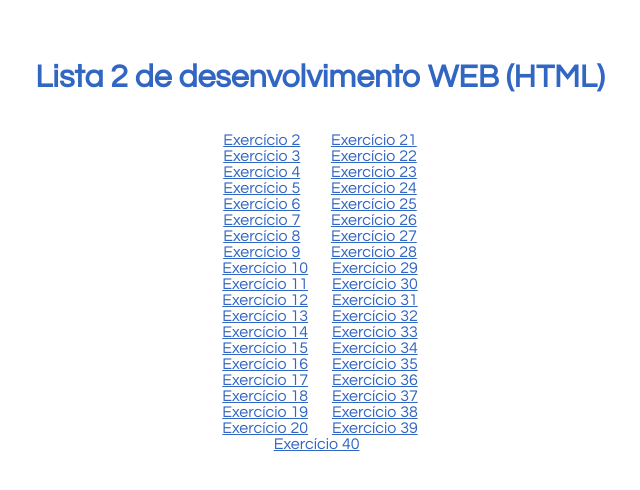
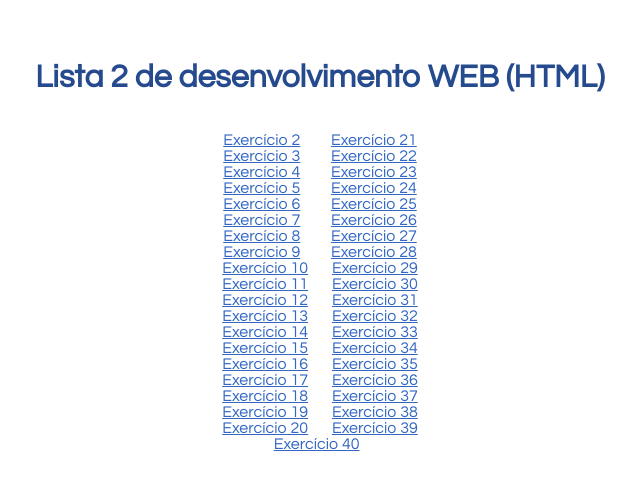
Before and after one commit to agfrts/lista2, a plain HTML site: page index.html in a window 1280 px wide. Shown: the whole page, without its empty margins (320-960 px from the left). Drawn offline with Linux system fonts and the light colour scheme.

Commit message:
Update index.html

```diff
--- a/index.html
+++ b/index.html
@@ -8,7 +8,7 @@
 	<BODY background="" link="#3266c3" alink="#a3a0d1" vlink="#8480c2">
 	<center>
 	<div style="margin-left: 20%; margin-right: 20%;"> <br> &nbsp
-		<font color="#3266c3"> <h1>Lista 2 de desenvolvimento WEB (HTML)</h1></font><br>
+		<font color="#254a8e"> <h1>Lista 2 de desenvolvimento WEB (HTML)</h1></font><br>
 		<a href="e2.html" target="_blank">Exercício 2</a> &nbsp &nbsp &nbsp &nbsp <a href="e21.html" target="_blank">Exercício 21</a> <br>
 		<a href="e3.html" target="_blank">Exercício 3</a> &nbsp &nbsp &nbsp &nbsp <a href="e22.html" target="_blank">Exercício 22</a> <br>
 		<a href="e4.html" target="_blank">Exercício 4</a> &nbsp &nbsp &nbsp &nbsp <a href="e23.html" target="_blank">Exercício 23</a> <br>
```
